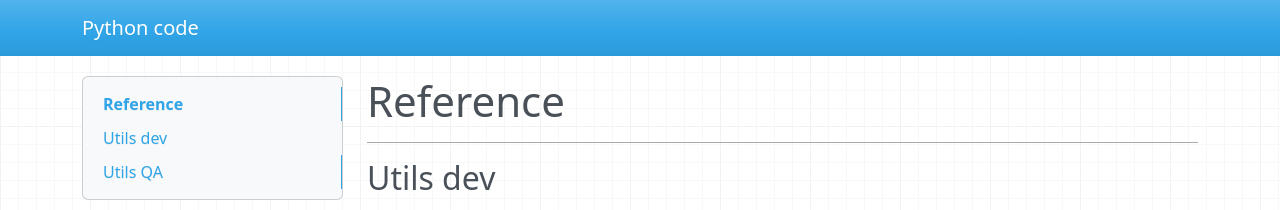
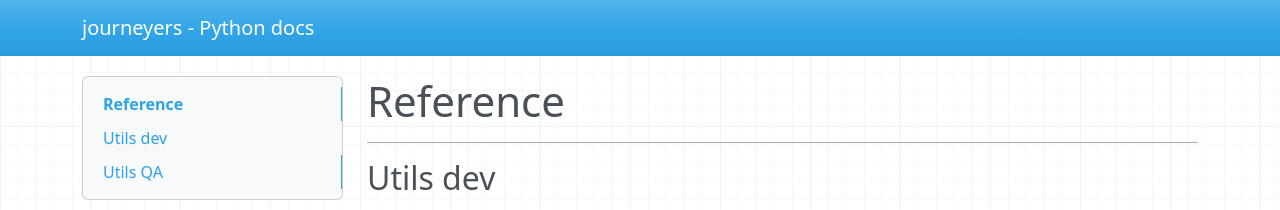
Before and after one commit to jlmacle/journeyers, an MkDocs documentation site: the page built from utils_dev/doc_python_md/index.md, in a window 1280 px wide. Shown: the top 210 px of the page. Built offline with MkDocs 1.6.1, drawn with Linux system fonts in a browser that asks for light colours; nearby versions of some CDN libraries.

Commit message:
Code cleanup

```diff
--- a/mkdocs.yml
+++ b/mkdocs.yml
@@ -1,4 +1,4 @@
-site_name: Python code
+site_name: journeyers - Python docs
 site_dir: utils_dev/doc_python
 docs_dir: utils_dev/doc_python_md
 extra_css:
```
